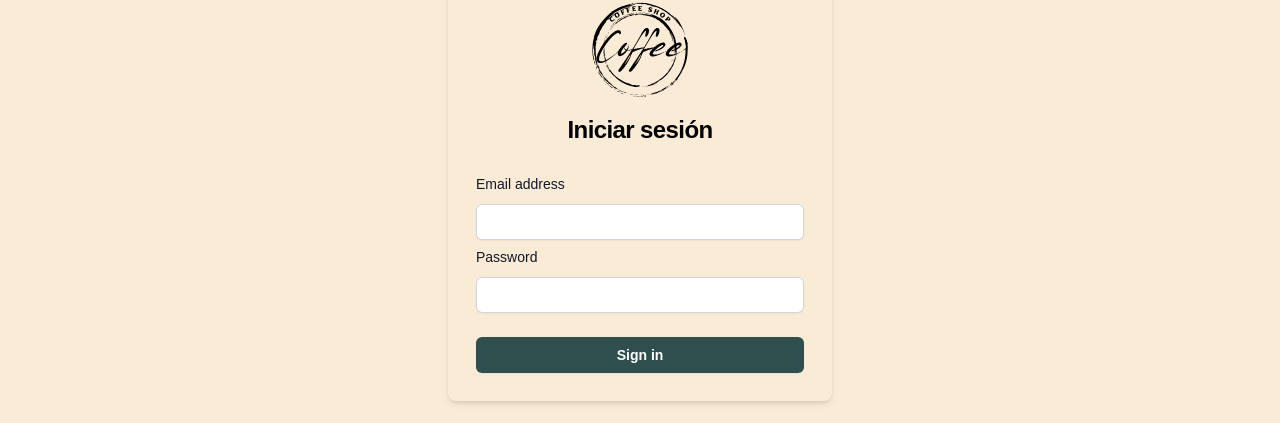
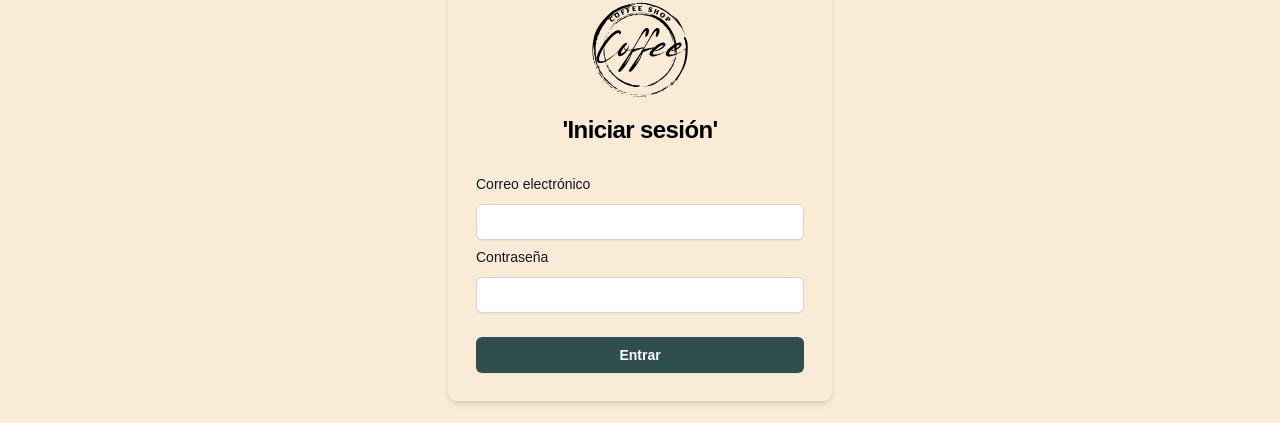
Before and after one commit to David-Triana55/Coffe-shop, a Next.js app: page /Sign-in in a window 1280 px wide. Shown: the part 255-678 px from the top of the page. Built offline with nearby package versions, Linux system fonts and the light colour scheme; a web font is replaced by a local one.

Commit message:
change next config

```diff
--- a/app/api/brands/route.js
+++ b/app/api/brands/route.js
@@ -1,6 +1,6 @@
-import { getCategories } from '@/lib/data'
+// import { getCategories } from '@/lib/data'
 
-export async function GET (req, res) {
-  const categorias = await getCategories()
-  return Response.json(categorias)
-}
+// export async function GET (req, res) {
+//   const categorias = await getCategories()
+//   return Response.json(categorias)
+// }
--- a/app/api/productById/route.js
+++ b/app/api/productById/route.js
@@ -1,14 +1,14 @@
-import { getProductById } from '@/lib/data'
-import { NextResponse } from 'next/server'
+// import { getProductById } from '@/lib/data'
+// import { NextResponse } from 'next/server'
 
-export async function GET (req) {
-  const { searchParams } = new URL(req.url)
-  const id = searchParams.get('id')
+// export async function GET (req) {
+//   const { searchParams } = new URL(req.url)
+//   const id = searchParams.get('id')
 
-  console.log('Product ID:', id)
+//   console.log('Product ID:', id)
 
-  // Simulación de obtener un producto desde una base de datos
-  const response = await getProductById(id)
+//   // Simulación de obtener un producto desde una base de datos
+//   const response = await getProductById(id)
 
-  return NextResponse.json(response)
-}
+//   return NextResponse.json(response)
+// }
--- a/app/api/products/route.js
+++ b/app/api/products/route.js
@@ -1,6 +1,6 @@
-import { getProducts } from '@/lib/data'
+// import { getProducts } from '@/lib/data'
 
-export async function GET (req, res) {
-  const categorias = await getProducts()
-  return Response.json(categorias)
-}
+// export async function GET (req, res) {
+//   const categorias = await getProducts()
+//   return Response.json(categorias)
+// }
--- a/components/home/form/index.jsx
+++ b/components/home/form/index.jsx
@@ -146,7 +146,7 @@ export default function Form ({ type }) {
                 className='mx-auto h-32 w-32'
               />
               <h2 className=' text-center text-2xl font-bold leading-9 tracking-tight text-black'>
-                {type === 'login' ? 'Iniciar sesión' : 'Registrarse'}
+                'Iniciar sesión'
               </h2>
             </div>
 
@@ -157,7 +157,7 @@ export default function Form ({ type }) {
                     htmlFor='email'
                     className='block text-sm font-medium leading-6 text-gray-900'
                   >
-                    Email address
+                    Correo electrónico
                   </label>
                   <div className='mt-2'>
                     <input
@@ -177,7 +177,7 @@ export default function Form ({ type }) {
                       htmlFor='password'
                       className='block text-sm font-medium leading-6 text-gray-900'
                     >
-                      Password
+                      Contraseña
                     </label>
                   </div>
                   <div className='mt-2'>
@@ -197,7 +197,7 @@ export default function Form ({ type }) {
                     type='submit'
                     className='flex w-full justify-center rounded-md bg-verde px-3 py-1.5 text-sm font-semibold leading-6 text-white shadow-sm hover:bg-textNavbar focus-visible:outline focus-visible:outline-2 focus-visible:outline-offset-2 focus-visible:outline-textNavbar'
                   >
-                    Sign in
+                    Entrar
                   </button>
                 </div>
               </form>
--- a/next.config.mjs
+++ b/next.config.mjs
@@ -1,15 +1,6 @@
 /** @type {import('next').NextConfig} */
 const nextConfig = {
-  images: {
-    remotePatterns: [
-      {
-        protocol: 'https',
-        hostname: 'th.bing.com',
-        port: '',
-        pathname: ''
-      }
-    ]
-  }
+
 }
 
 export default nextConfig
```
